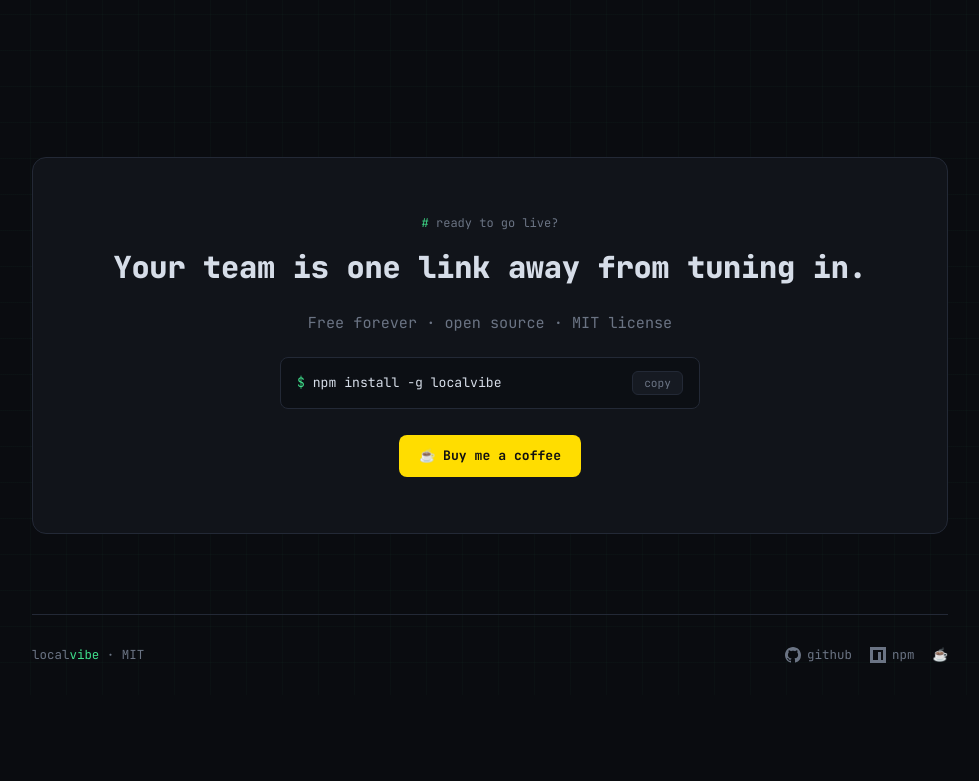
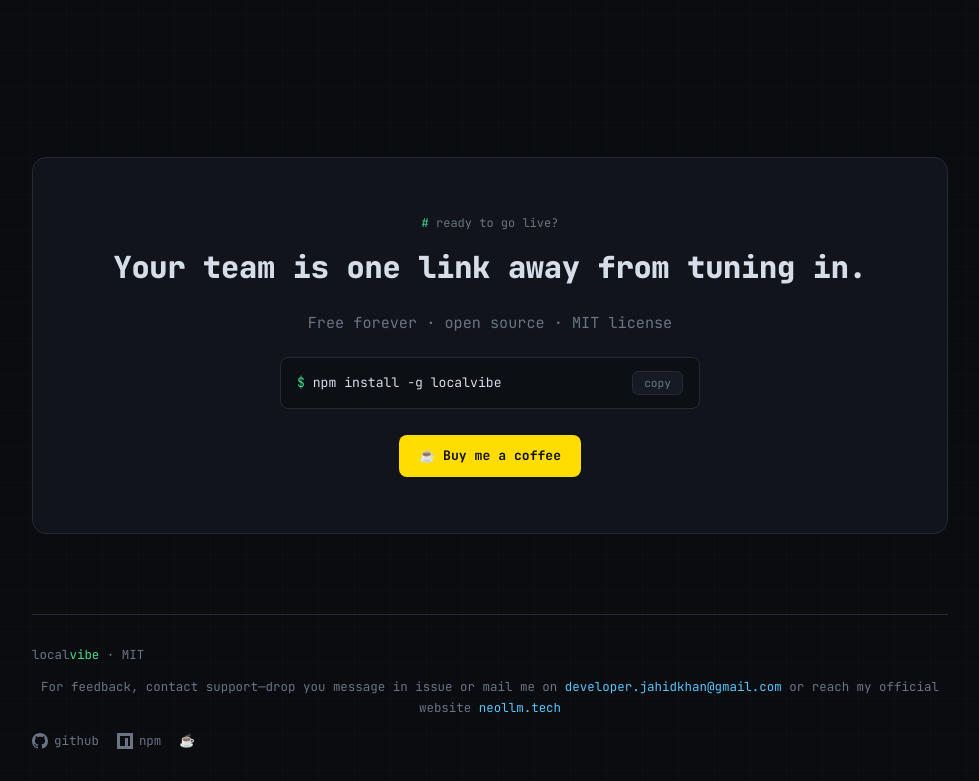
Before and after one commit to JahidDev24/localvibe, a plain HTML site: page index.html in a window 1280 px wide. Shown: the part 3118-3899 px from the top of the page, without its empty margins (150-1129 px from the left). Before the commit the page ends 3813 px from the top, so only its background shows below. Drawn offline with Linux system fonts and the light colour scheme.

Commit message:
inhaced preview

```diff
--- a/index.html
+++ b/index.html
@@ -459,7 +459,11 @@
 
     <footer>
       <div>local<span style="color:var(--green)">vibe</span> · MIT</div>
+      <div style="flex-basis:100%; color:var(--dim); font-size:0.78rem; text-align:center;">
+        For feedback, contact support—drop you message in issue or mail me on <a href="mailto:developer.jahidkhan@gmail.com">developer.jahidkhan@gmail.com</a> or reach my official website <a href="https://neollm.tech" target="_blank" rel="noopener">neollm.tech</a>
+      </div>
       <div class="foot-links">
+
         <a href="https://github.com/jahidDev24/localvibe-web" title="GitHub">
           <svg viewBox="0 0 16 16"><path d="M8 0C3.58 0 0 3.58 0 8c0 3.54 2.29 6.53 5.47 7.59.4.07.55-.17.55-.38 0-.19-.01-.82-.01-1.49-2.01.37-2.53-.49-2.69-.94-.09-.23-.48-.94-.82-1.13-.28-.15-.68-.52-.01-.53.63-.01 1.08.58 1.23.82.72 1.21 1.87.87 2.33.66.07-.52.28-.87.51-1.07-1.78-.2-3.64-.89-3.64-3.95 0-.87.31-1.59.82-2.15-.08-.2-.36-1.02.08-2.12 0 0 .67-.21 2.2.82.64-.18 1.32-.27 2-.27s1.36.09 2 .27c1.53-1.04 2.2-.82 2.2-.82.44 1.1.16 1.92.08 2.12.51.56.82 1.27.82 2.15 0 3.07-1.87 3.75-3.65 3.95.29.25.54.73.54 1.48 0 1.07-.01 1.93-.01 2.2 0 .21.15.46.55.38A8.01 8.01 0 0 0 16 8c0-4.42-3.58-8-8-8z"/></svg>
           github
```
Also changed, not shown: 1 other file.
